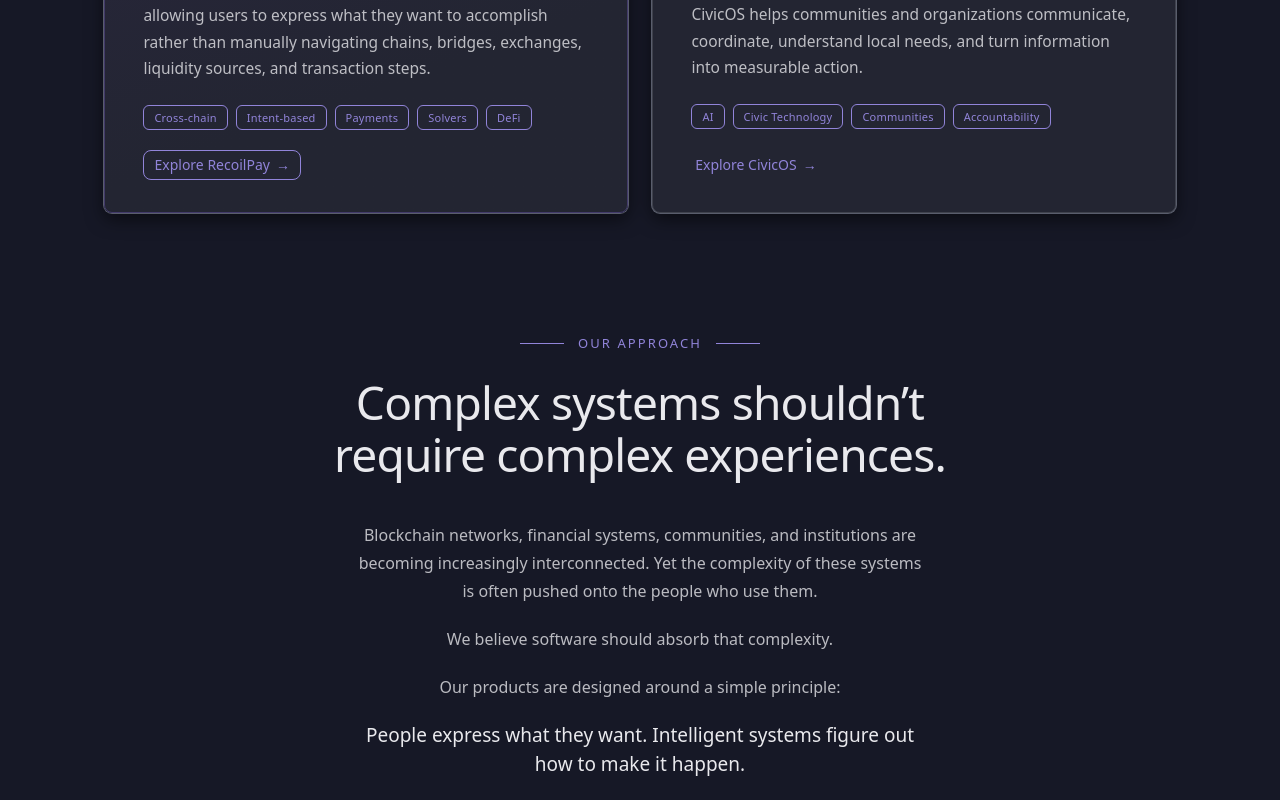
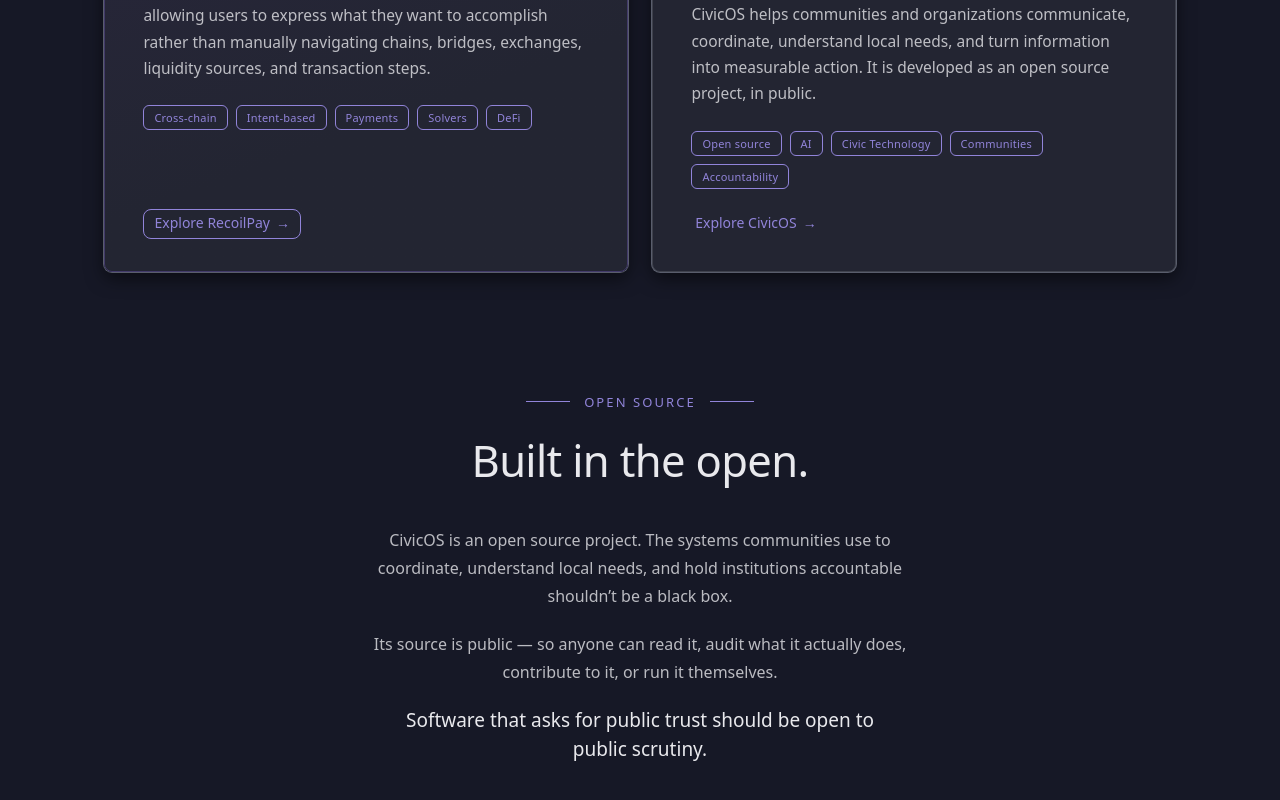
Before and after one commit to recoil-labs/website, a React (Vite) app: page / in a window 1280 px wide. Shown: the part 1840-2640 px from the top of the page. Built offline with nearby package versions, Linux system fonts and the light colour scheme; a web font is replaced by a local one.

Commit message:
refactor: add open source texts

```diff
--- a/src/App.tsx
+++ b/src/App.tsx
@@ -2,6 +2,7 @@
 import Hero from './components/Hero'
 import WhatWeBuild from './components/WhatWeBuild'
 import Products from './components/Products'
+import OpenSource from './components/OpenSource'
 import Approach from './components/Approach'
 import About from './components/About'
 import Contact from './components/Contact'
@@ -19,6 +20,7 @@
         <Hero />
         <WhatWeBuild />
         <Products />
+        <OpenSource />
         <Approach />
         <About />
         <Contact />
--- a/src/components/Footer.tsx
+++ b/src/components/Footer.tsx
@@ -19,6 +19,7 @@
       <div className="footer-col">
         <span className="footer-col-title">Company</span>
         <a href="#about">About</a>
+        <a href="#open-source">Open source</a>
         <a href="#contact">Contact</a>
       </div>
 
--- a/src/components/MeshCanvas.tsx
+++ b/src/components/MeshCanvas.tsx
@@ -8,8 +8,21 @@
   className?: string
 }
 
+/* How present the mesh reads. Every value scales with an edge's "tightness"
+   (1 at zero length, 0 at LINK_DISTANCE), so the field stays denser and
+   brighter near clusters and fades out between them. */
+
 /** Longest edge that still gets drawn, in CSS pixels. */
-const LINK_DISTANCE = 190
+const LINK_DISTANCE = 215
+/** Peak opacity of the shortest edges. */
+const EDGE_ALPHA = 0.34
+/** Node opacity floor, and how much the pulse adds on top. */
+const NODE_ALPHA = 0.3
+const NODE_PULSE = 0.45
+/** Edge tightness that earns a travelling point of light, and its size/peak. */
+const SPARK_THRESHOLD = 0.45
+const SPARK_RADIUS = 9
+const SPARK_ALPHA = 0.78
 
 /**
  * The hero's constellation: a drifting node mesh with points of light
@@ -18,7 +31,7 @@
  */
 export default function MeshCanvas({
   motion = true,
-  density = 46,
+  density = 58,
   className,
 }: MeshCanvasProps) {
   const canvasRef = useRef<HTMLCanvasElement>(null)
@@ -58,7 +71,7 @@
         y: Math.random() * h,
         vx: (Math.random() - 0.5) * 0.16,
         vy: (Math.random() - 0.5) * 0.16,
-        r: Math.random() * 1.2 + 0.6,
+        r: Math.random() * 1.5 + 0.9,
         phase: Math.random() * Math.PI * 2,
       }))
     }
@@ -90,23 +103,23 @@
 
           // Edges fade out as they stretch.
           const f = 1 - Math.sqrt(d2) / LINK_DISTANCE
-          ctx.strokeStyle = `rgba(145,132,217,${(f * 0.16).toFixed(3)})`
+          ctx.strokeStyle = `rgba(145,132,217,${(f * EDGE_ALPHA).toFixed(3)})`
           ctx.beginPath()
           ctx.moveTo(a.x, a.y)
           ctx.lineTo(b.x, b.y)
           ctx.stroke()
 
           // Only the tightest edges carry a travelling point of light.
-          if (f > 0.55) {
+          if (f > SPARK_THRESHOLD) {
             const p = (t / 3600 + (i * 7 + j * 13) * 0.061) % 1
             const px = b.x + (a.x - b.x) * p
             const py = b.y + (a.y - b.y) * p
-            const g = ctx.createRadialGradient(px, py, 0, px, py, 7)
-            g.addColorStop(0, `rgba(210,206,253,${(f * 0.5).toFixed(3)})`)
+            const g = ctx.createRadialGradient(px, py, 0, px, py, SPARK_RADIUS)
+            g.addColorStop(0, `rgba(210,206,253,${(f * SPARK_ALPHA).toFixed(3)})`)
             g.addColorStop(1, 'rgba(210,206,253,0)')
             ctx.fillStyle = g
             ctx.beginPath()
-            ctx.arc(px, py, 7, 0, Math.PI * 2)
+            ctx.arc(px, py, SPARK_RADIUS, 0, Math.PI * 2)
             ctx.fill()
           }
         }
@@ -114,7 +127,7 @@
 
       for (const n of nodes) {
         const pulse = animate ? 0.5 + 0.5 * Math.sin(t / 1400 + n.phase) : 0.7
-        ctx.fillStyle = `rgba(180,171,252,${(0.16 + pulse * 0.3).toFixed(3)})`
+        ctx.fillStyle = `rgba(180,171,252,${(NODE_ALPHA + pulse * NODE_PULSE).toFixed(3)})`
         ctx.beginPath()
         ctx.arc(n.x, n.y, n.r, 0, Math.PI * 2)
         ctx.fill()
--- /dev/null
+++ b/src/components/OpenSource.tsx
@@ -0,0 +1,29 @@
+import { revealDelay } from '../lib/reveal'
+
+export default function OpenSource() {
+  return (
+    <section id="open-source" className="container open-source">
+      <span className="eyebrow eyebrow-center" data-reveal>
+        Open source
+      </span>
+      <h2 className="section-title" data-reveal style={revealDelay(80)}>
+        Built in the open.
+      </h2>
+
+      <div className="prose open-source-prose" data-reveal style={revealDelay(160)}>
+        <p>
+          CivicOS is an open source project. The systems communities use to
+          coordinate, understand local needs, and hold institutions accountable
+          shouldn’t be a black box.
+        </p>
+        <p>
+          Its source is public — so anyone can read it, audit what it actually
+          does, contribute to it, or run it themselves.
+        </p>
+        <p className="open-source-principle">
+          Software that asks for public trust should be open to public scrutiny.
+        </p>
+      </div>
+    </section>
+  )
+}
--- a/src/components/Products.tsx
+++ b/src/components/Products.tsx
@@ -26,8 +26,14 @@
     name: 'CivicOS',
     status: { label: 'In development', tone: 'neutral' },
     tagline: 'AI-powered infrastructure for communities and institutions.',
-    body: 'CivicOS helps communities and organizations communicate, coordinate, understand local needs, and turn information into measurable action.',
-    tags: ['AI', 'Civic Technology', 'Communities', 'Accountability'],
+    body: 'CivicOS helps communities and organizations communicate, coordinate, understand local needs, and turn information into measurable action. It is developed as an open source project, in public.',
+    tags: [
+      'Open source',
+      'AI',
+      'Civic Technology',
+      'Communities',
+      'Accountability',
+    ],
     href: '#contact',
   },
 ]
--- a/src/styles/site.css
+++ b/src/styles/site.css
@@ -499,6 +499,31 @@
   align-self: flex-start;
 }
 
+/* ── open source ──────────────────────────────────────────────────────── */
+
+.open-source {
+  padding-block: 120px 0;
+  text-align: center;
+}
+
+.open-source .section-title {
+  margin: 0 auto 40px;
+  max-width: 24ch;
+}
+
+.open-source-prose {
+  max-width: 60ch;
+  margin-inline: auto;
+  line-height: 1.75;
+}
+
+.open-source-principle {
+  color: var(--color-text);
+  font-family: var(--font-heading);
+  font-size: 19px;
+  line-height: 1.55;
+}
+
 /* ── approach ─────────────────────────────────────────────────────────── */
 
 /* Centered throughout. The measure-capped blocks below need margin-inline:
```
